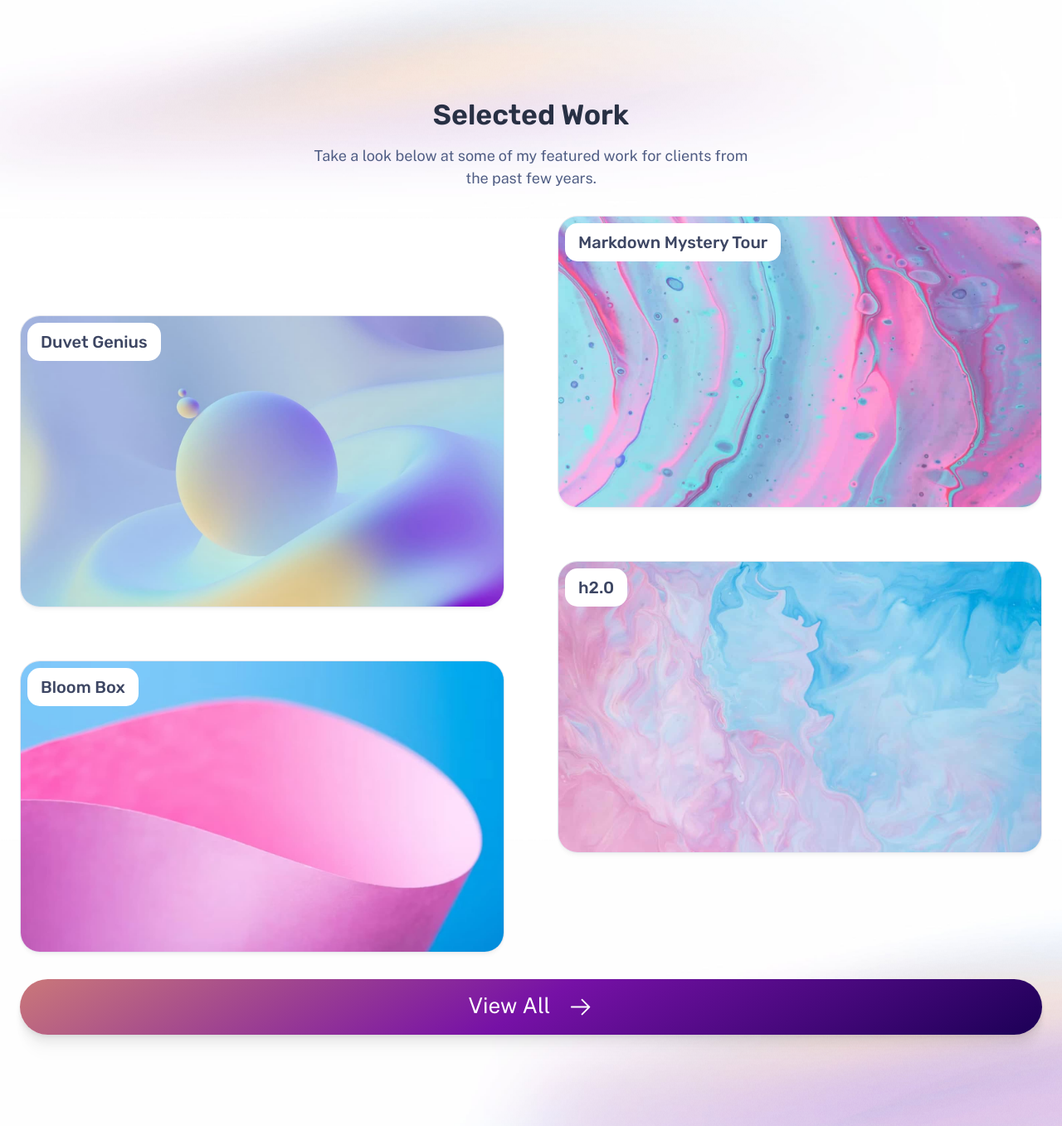
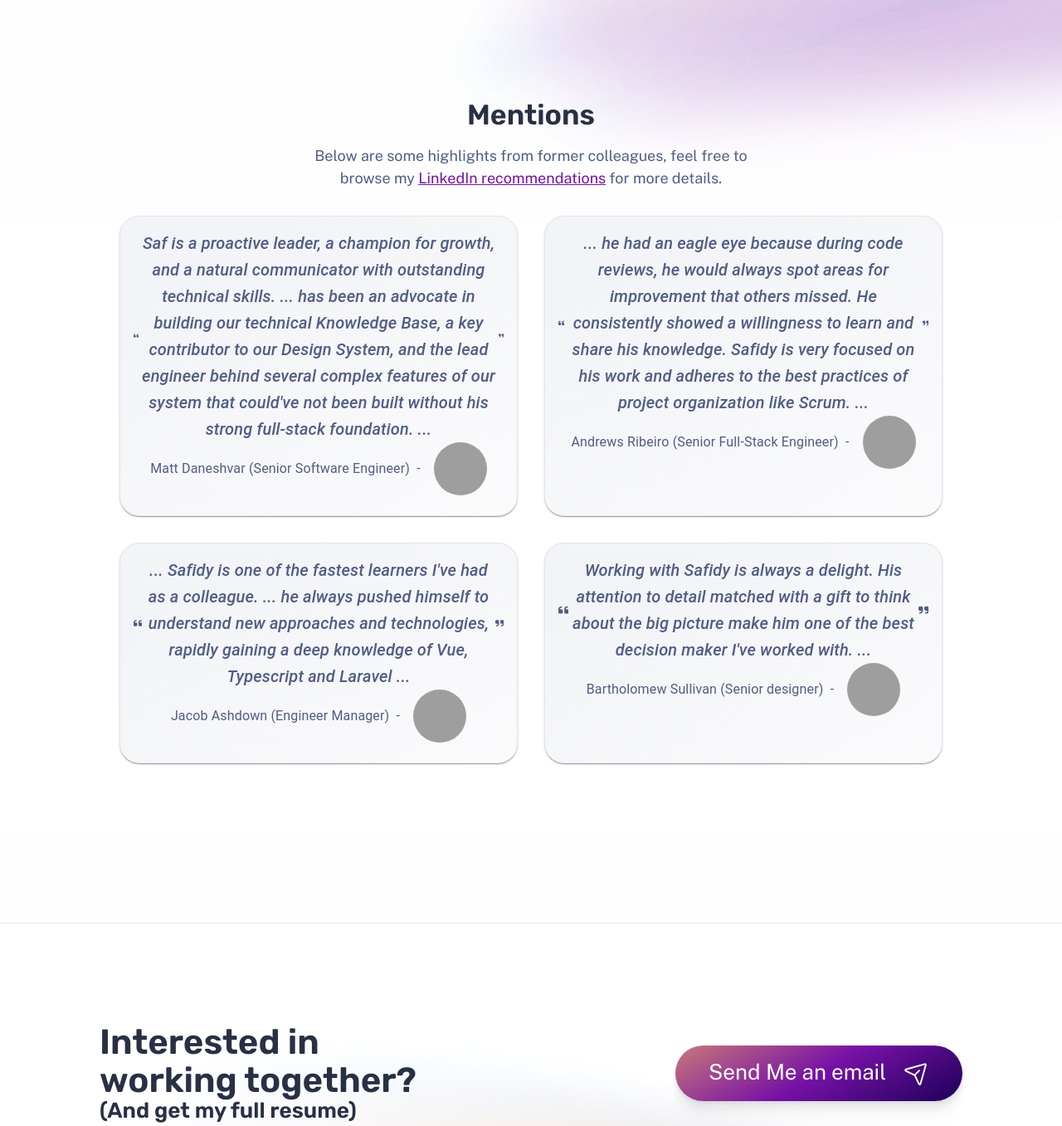
Before and after one commit to safydy/r-safydy-protfolio, an Astro site: page / in a window 1280 px wide. Shown: the part 2040-3397 px from the top of the page at 83% size. Built offline with nearby package versions, Linux system fonts and the light colour scheme; Astro itself is replaced by a stand-in of ours; grey boxes are pictures that could not be loaded.

Commit message:
hide portfolio in index

```diff
--- a/src/pages/index.astro
+++ b/src/pages/index.astro
@@ -87,32 +87,33 @@ const projects = (await getCollection('work'))
 			</section>
 		</div>
 
-		<main class="wrapper stack gap-20 lg:gap-48">
-			<section class="section with-background with-cta">
-				<header class="section-header stack gap-2 lg:gap-4">
-					<h3>Selected Work</h3>
-					<p>Take a look below at some of my featured work for clients from the past few years.</p>
-				</header>
+		<main class="wrapper stack gap-20 lg:gap-32">
+			<!--TODO: enable this once we have more portfolio items to display-->
+			<!--<section class="section with-background with-cta">-->
+			<!--	<header class="section-header stack gap-2 lg:gap-4">-->
+			<!--		<h3>Selected Work</h3>-->
+			<!--		<p>Take a look below at some of my featured work for clients from the past few years.</p>-->
+			<!--	</header>-->
 
-				<div class="gallery">
-					<Grid variant="offset">
-						{
-							projects.map((project) => (
-								<li>
-									<PortfolioPreview project={project} />
-								</li>
-							))
-						}
-					</Grid>
-				</div>
+			<!--	<div class="gallery">-->
+			<!--		<Grid variant="offset">-->
+			<!--			{-->
+			<!--				projects.map((project) => (-->
+			<!--					<li>-->
+			<!--						<PortfolioPreview project={project} />-->
+			<!--					</li>-->
+			<!--				))-->
+			<!--			}-->
+			<!--		</Grid>-->
+			<!--	</div>-->
 
-				<div class="cta">
-					<CallToAction href="/work/">
-						View All
-						<Icon icon="arrow-right" size="1.2em" />
-					</CallToAction>
-				</div>
-			</section>
+			<!--	<div class="cta">-->
+			<!--		<CallToAction href="/work/" class="check-out-my-works">-->
+			<!--			View all-->
+			<!--			<Icon icon="arrow-right" size="1.2em"/>-->
+			<!--		</CallToAction>-->
+			<!--	</div>-->
+			<!--</section>-->
 
 			<section class="section with-background bg-variant">
 				<header class="section-header stack gap-2 lg:gap-4">
```
